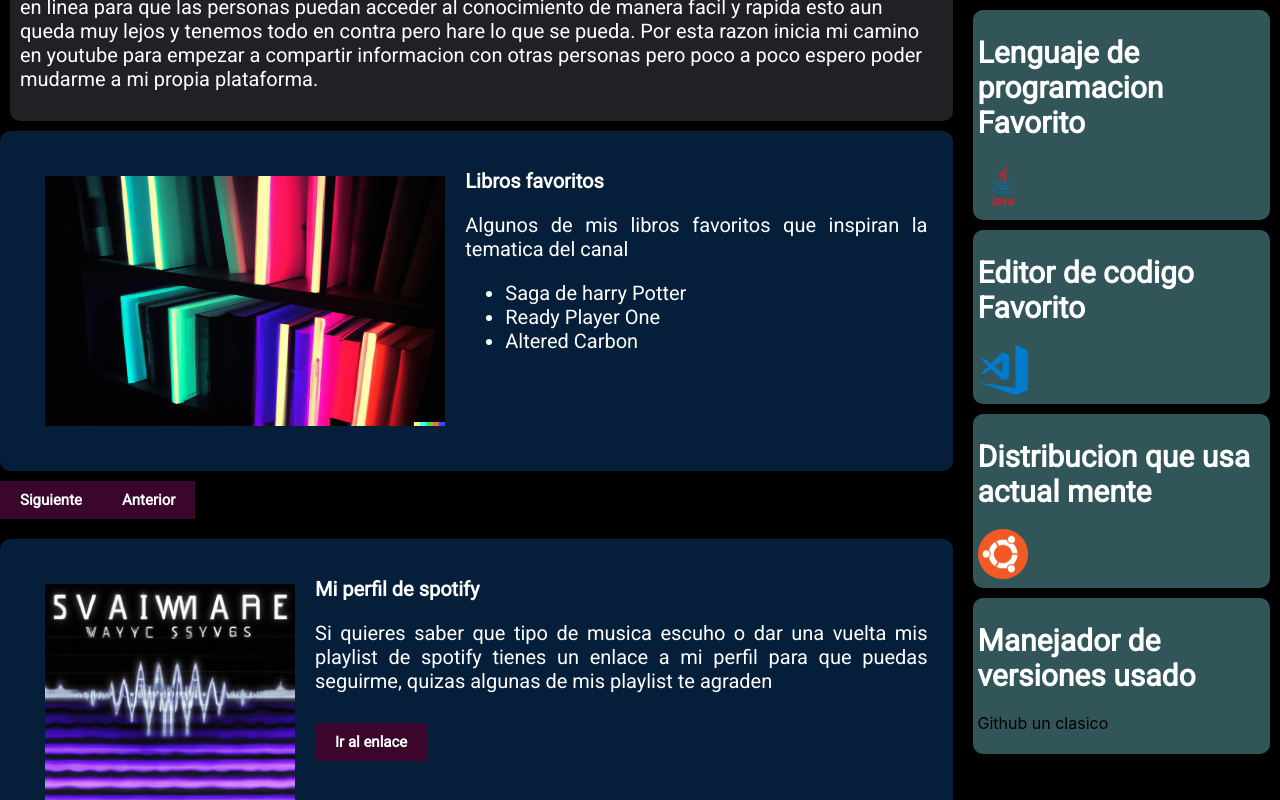
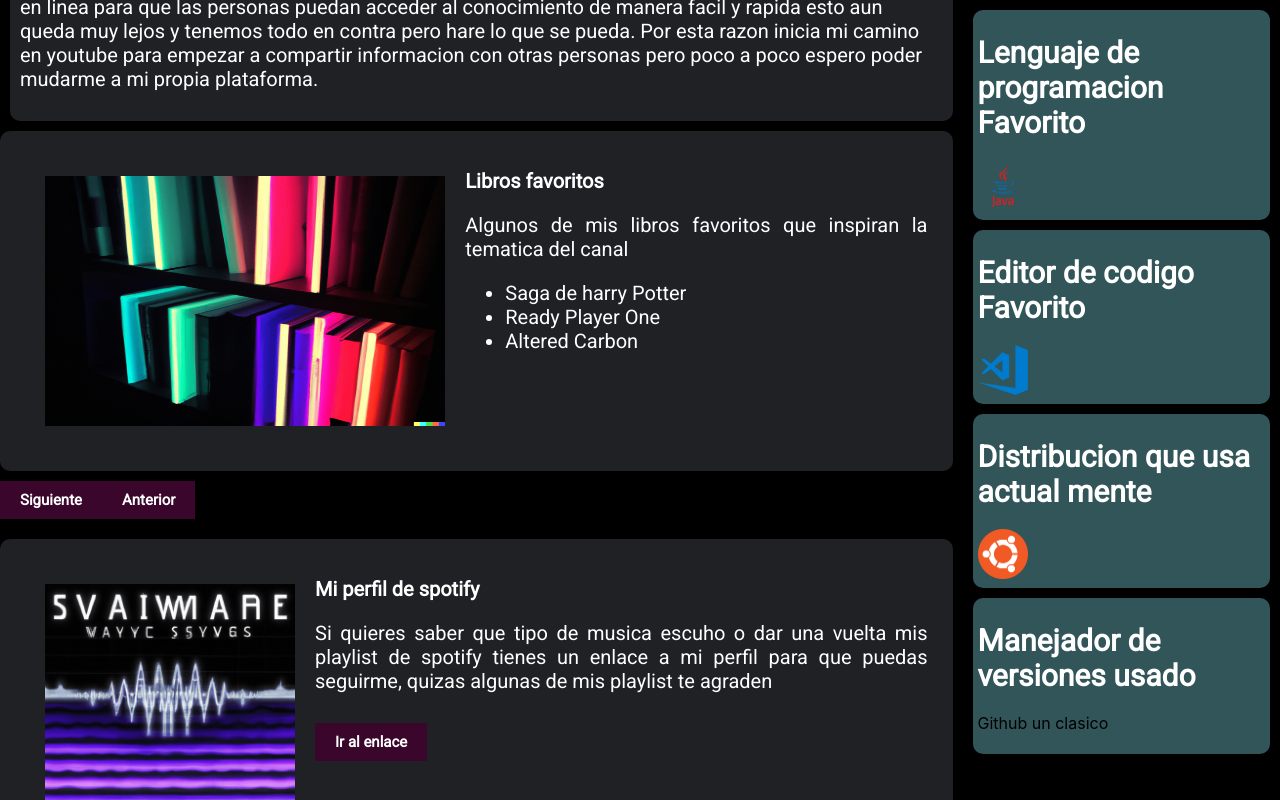
Before and after one commit to SteveBartmoss/steveapp, a React (Create React App) app: page /steve in a window 1280 px wide. Shown: the part 1000-1800 px from the top of the page. Built offline with nearby package versions, Linux system fonts and the light colour scheme.

Commit message:
add a new background color for the logro and infosteve div for more syles in the page

```diff
--- a/src/App.css
+++ b/src/App.css
@@ -341,7 +341,8 @@
   display: grid;
   grid-template-columns: 1fr 3fr;
   text-align: justify;
-  background-color: #051e39;
+  /*background-color: #051e39;*/
+  background-color: var(--gris-7);
   border-radius: 5px;
 }
 
@@ -404,7 +405,8 @@
 
 .InfoSteve{
   display: flex;
-  background-color: #051e39;
+  /*background-color: #051e39;*/
+  background-color: var(--gris-7);
   margin-top: 10px;
   padding: 25px;
   border-radius: 10px;
```
